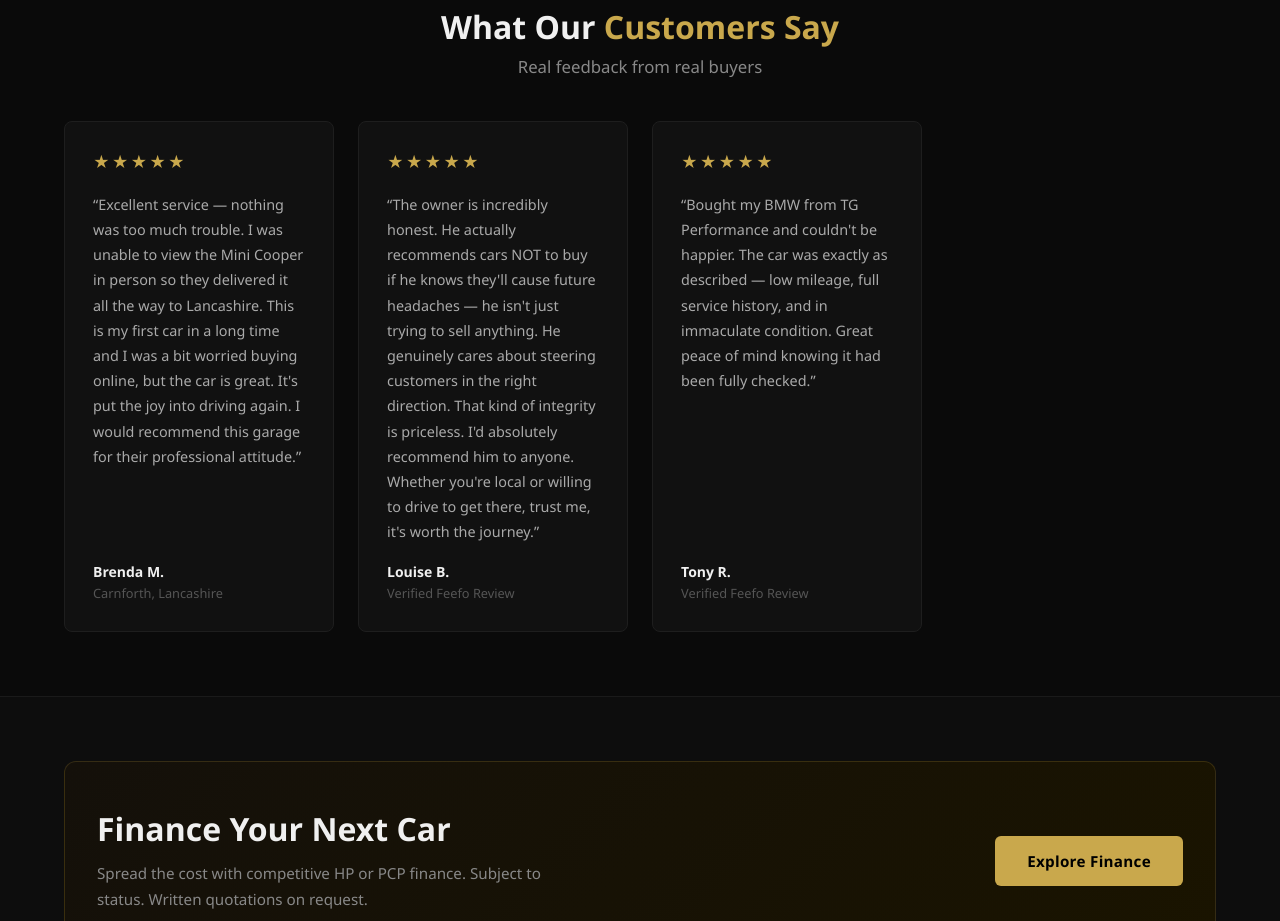
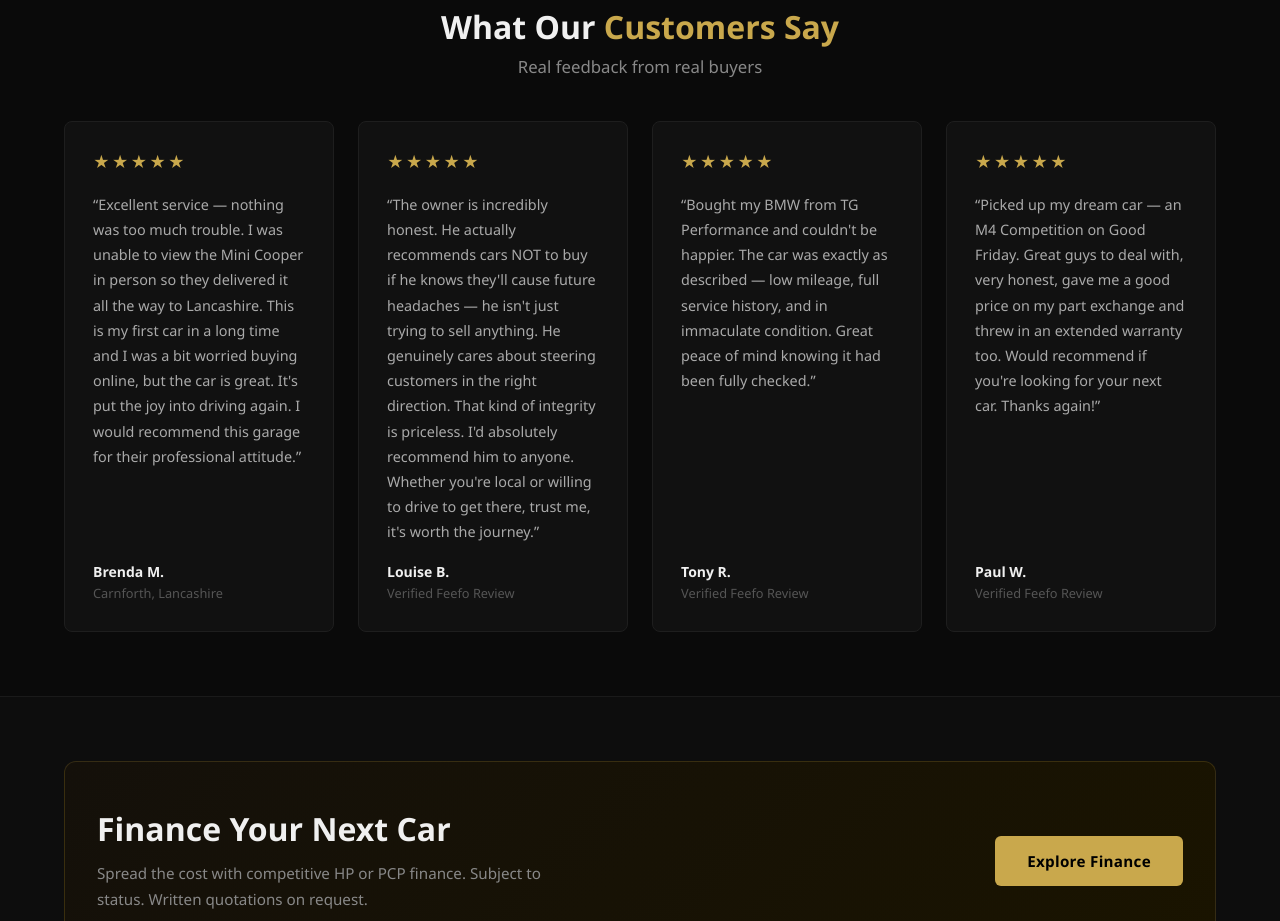
Before and after one commit to mtaghip/tg-perfromance, a Next.js app: page / in a window 1280 px wide. Shown: the part 1900-2821 px from the top of the page. Built offline with nearby package versions, Linux system fonts and the light colour scheme; no server answers.

Commit message:
Add Paul W. Feefo review to testimonials
https://claude.ai/code/session_01YUZZGh8J8xW9ncCZFxEC9Y

```diff
--- a/pages/index.js
+++ b/pages/index.js
@@ -16,6 +16,7 @@ const TESTIMONIALS = [
   { name: 'Brenda M.', location: 'Carnforth, Lancashire', text: "Excellent service — nothing was too much trouble. I was unable to view the Mini Cooper in person so they delivered it all the way to Lancashire. This is my first car in a long time and I was a bit worried buying online, but the car is great. It's put the joy into driving again. I would recommend this garage for their professional attitude." },
   { name: 'Louise B.', location: 'Verified Feefo Review', text: "The owner is incredibly honest. He actually recommends cars NOT to buy if he knows they'll cause future headaches — he isn't just trying to sell anything. He genuinely cares about steering customers in the right direction. That kind of integrity is priceless. I'd absolutely recommend him to anyone. Whether you're local or willing to drive to get there, trust me, it's worth the journey." },
   { name: 'Tony R.', location: 'Verified Feefo Review', text: "Bought my BMW from TG Performance and couldn't be happier. The car was exactly as described — low mileage, full service history, and in immaculate condition. Great peace of mind knowing it had been fully checked." },
+  { name: 'Paul W.', location: 'Verified Feefo Review', text: "Picked up my dream car — an M4 Competition on Good Friday. Great guys to deal with, very honest, gave me a good price on my part exchange and threw in an extended warranty too. Would recommend if you're looking for your next car. Thanks again!" },
 ];
 
 const LOCAL_BUSINESS_LD = {
```
